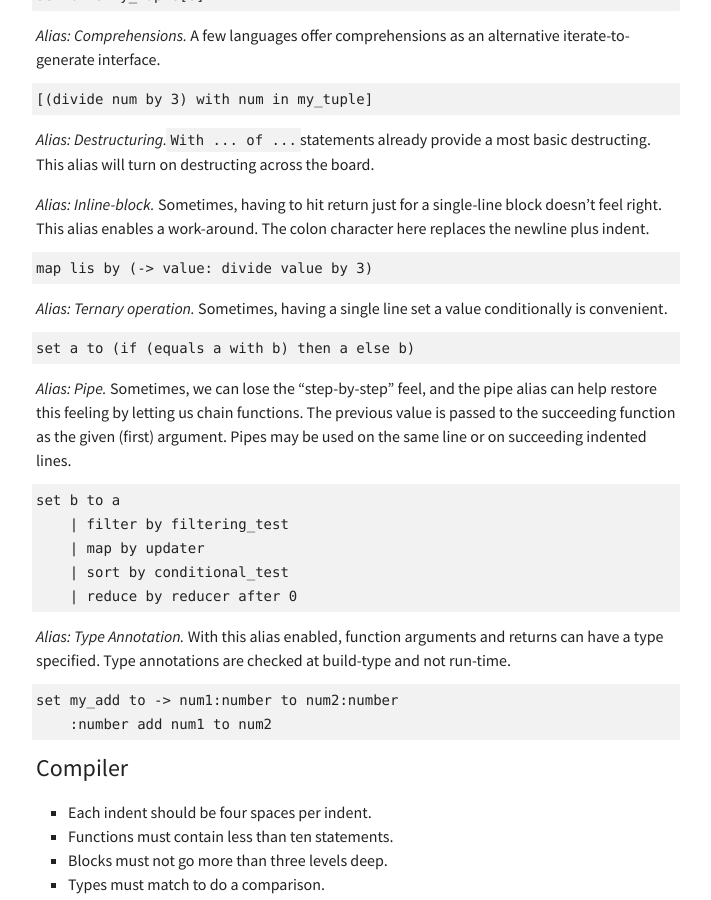
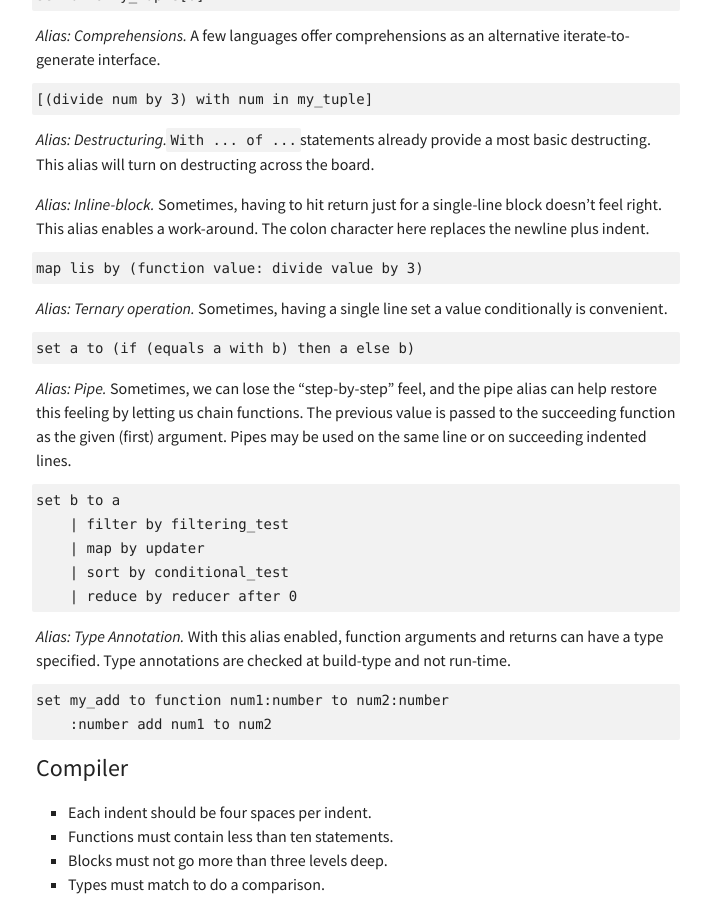
Before and after one commit to heiskr/heiskr.github.io, a Jekyll site: the page built from _posts/2014-06-24-garden.md, in a window 1280 px wide and 900 px high, scrolled down 5222 px. Shown: the whole window, without its empty margins (284-995 px from the left). Built offline with Jekyll 4.4.1, drawn with Linux system fonts in a browser that asks for light colours; nearby versions of some CDN libraries; comment, search, counter and statistics services are not loaded; some of the changed text lies outside the part shown.

Commit message:
Update 2014-06-24-garden.md

```diff
--- a/_posts/2014-06-24-garden.md
+++ b/_posts/2014-06-24-garden.md
@@ -158,10 +158,10 @@ Parantheses can be used to have multiple statements in a single line.
 
     add 1 to (divide 3 by 4)
 
-The anonymous function is defined as: `-> (given) arg1 (preposition) arg2 ... \n block`
+The anonymous function is defined as: `function (given) arg1 (preposition) arg2 ... \n block`
 Functions always have a _given_ first argument, and all following arguments are keyworded by prepositions.
 
-    -> col
+    function col
         divide (sum col) by (length col)
 
 Define functions using the following formation:
@@ -243,7 +243,7 @@ Aliases are opt-in language features that can reduce some verbosity from the lan
 
 *Alias: Inline-block.* Sometimes, having to hit return just for a single-line block doesn't feel right. This alias enables a work-around. The colon character here replaces the newline plus indent.
 
-    map lis by (-> value: divide value by 3)
+    map lis by (function value: divide value by 3)
 
 *Alias: Ternary operation.* Sometimes, having a single line set a value conditionally is convenient.
 
@@ -259,7 +259,7 @@ Aliases are opt-in language features that can reduce some verbosity from the lan
 
 *Alias: Type Annotation.* With this alias enabled, function arguments and returns can have a type specified. Type annotations are checked at build-type and not run-time.
 
-    set my_add to -> num1:number to num2:number
+    set my_add to function num1:number to num2:number
         :number add num1 to num2
 
 Compiler
```
